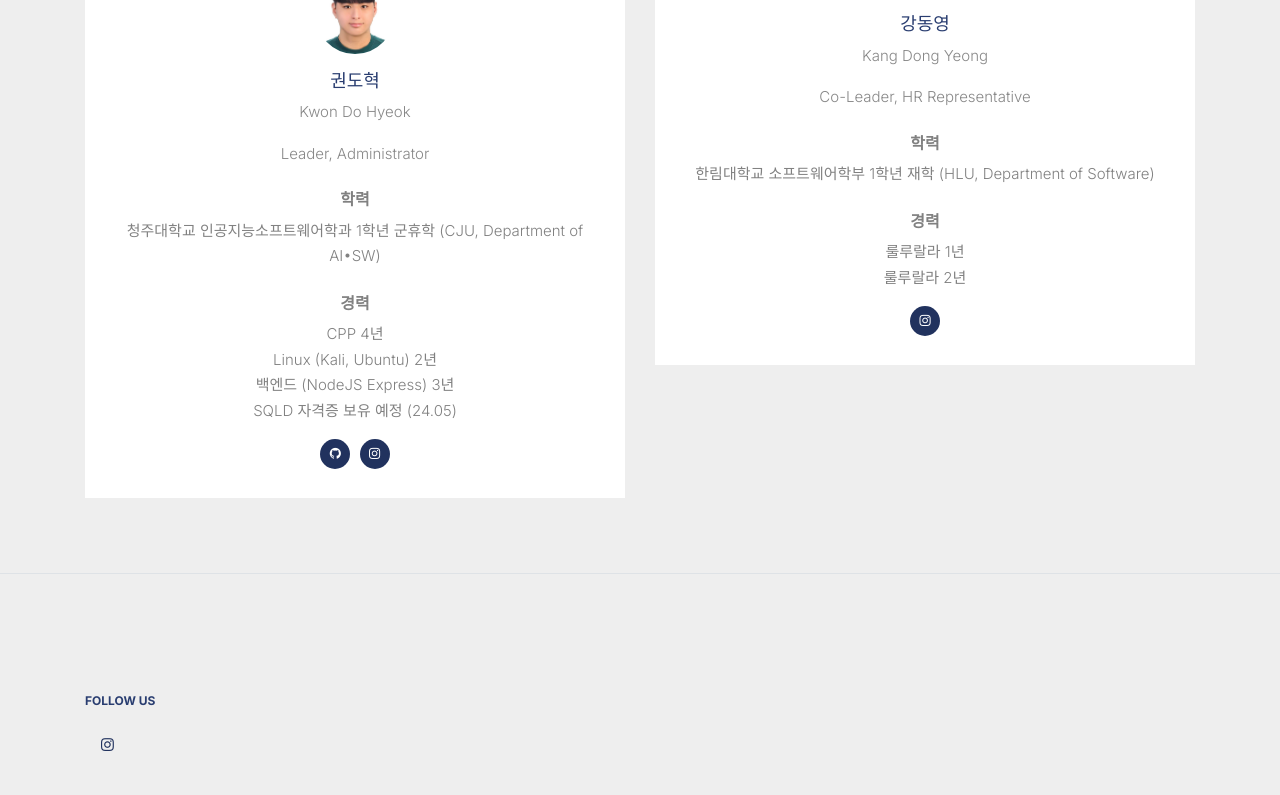
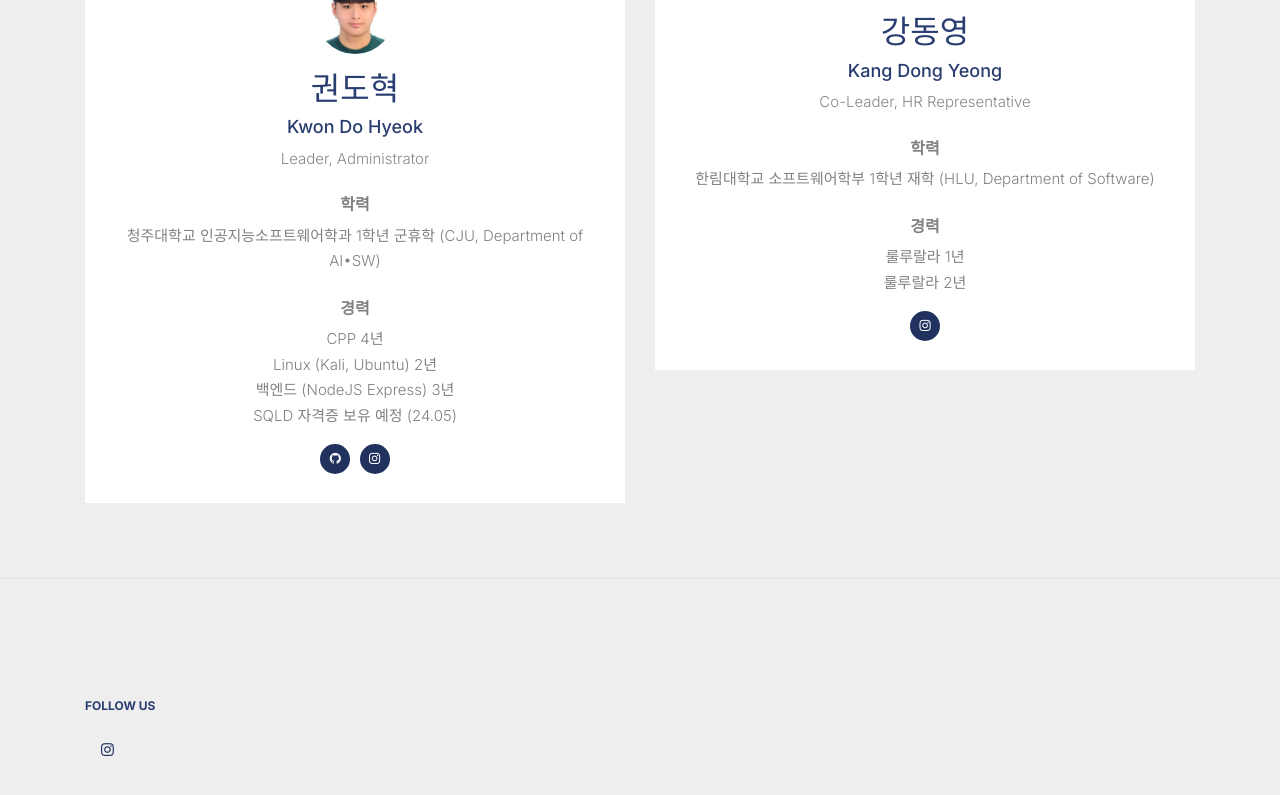
Before and after one commit to Kwondh0321/Enmirynet_main, a website: page source/_developers/index.html in a window 1280 px wide. Shown: the part 2143-2938 px from the top of the page. Drawn offline with Linux system fonts and the light colour scheme; files whose address does not match are found by name.

Commit message:
Change name size (developers introduction)

```diff
--- a/source/_developers/index.html
+++ b/source/_developers/index.html
@@ -7,11 +7,10 @@
 <head>
   <meta charset="utf-8">
   <meta name="viewport" content="width=device-width, initial-scale=1, shrink-to-fit=no">
-  <meta name="author" content="Untree.co">
-  <link rel="shortcut icon" href="favicon.png">
-
-  <meta name="description" content="" />
-  <meta name="keywords" content="" />
+	<meta property="og:image" content="images/img_dev.jpg" />
+  <meta property="og:description" content="엔미리넷 서버와 개발자들을 소개하는 페이지입니다" />
+	<meta name="description" content="엔미리넷 서버와 개발자들을 소개하는 페이지입니다" />
+  <meta name="author" content="EnMirynet">
 
   <link href="https://fonts.googleapis.com/css?family=Inter:300,400,500,600,700,900" rel="stylesheet">
   <link rel="stylesheet" href="fonts/icomoon/style.css">
@@ -31,10 +30,10 @@
   <link rel="stylesheet" href="css/aos.css">
 
   <link rel="stylesheet" href="css/style.css">
-  <title>Enmirynet_개발자</title>
+  <title>Enmirynet_Developers</title>
 </head>
+
 <body data-spy="scroll" data-target=".site-navbar-target" data-offset="300">
-
   <div class="site-wrap">
 
     <div class="site-mobile-menu site-navbar-target">
@@ -210,8 +209,8 @@
             <div class="col-md-8 col-lg-6 mb-5 mb-lg-0" data-aos="fade" data-aos-delay="100">
               <div class="person text-center bg-white p-4">
                 <img src="images/img_leader.jpg" alt="Image" class="img-fluid rounded-circle mb-3">
-                <h3>권도혁</h3>
-                <p class="position text-muted">Kwon Do Hyeok</p>
+                <h2>권도혁</h2>
+					  		<h3>Kwon Do Hyeok</h3>
 								<p class="position text-muted">Leader, Administrator</p>
                 <p class="mb-4"><h6 style="font-weight:bold;">학력</h6>청주대학교 인공지능소프트웨어학과 1학년 군휴학 (CJU, Department of AI•SW)<br><br><h6 style="font-weight:bold;">경력</h6>CPP 4년<br>Linux (Kali, Ubuntu) 2년<br>백엔드 (NodeJS Express) 3년<br>SQLD 자격증 보유 예정 (24.05)</p>
                 <ul class="ul-social-circle">
@@ -223,8 +222,8 @@
             <div class="col-md-8 col-lg-6 mb-5 mb-lg-0" data-aos="fade" data-aos-delay="200">
               <div class="person text-center bg-white p-4">
                 <img src="images/person_3.jpg" alt="Image" class="img-fluid rounded-circle mb-3">
-                <h3>강동영</h3>
-								<p class="position text-muted">Kang Dong Yeong</p>
+                <h2>강동영</h2>
+						    <h3>Kang Dong Yeong</h3>
                 <p class="position text-muted">Co-Leader, HR Representative</p>
                 <p class="mb-4"><h6 style="font-weight:bold;">학력</h6>한림대학교 소프트웨어학부 1학년 재학 (HLU, Department of Software)<br><br><h6 style="font-weight:bold;">경력</h6>룰루랄라 1년<br>룰루랄라 2년</p>
                 <ul class="ul-social-circle">
```
Also changed, not shown: source/index.html (+1 -1 lines), source/_developers/images/img_dev.jpg (added), source/assets/imgs/img_chat.jpg (renamed from source/assets/imgs/img-chat.jpg), source/assets/imgs/img_dev.jpg (added), source/assets/imgs/img_dev2.jpg (added).
